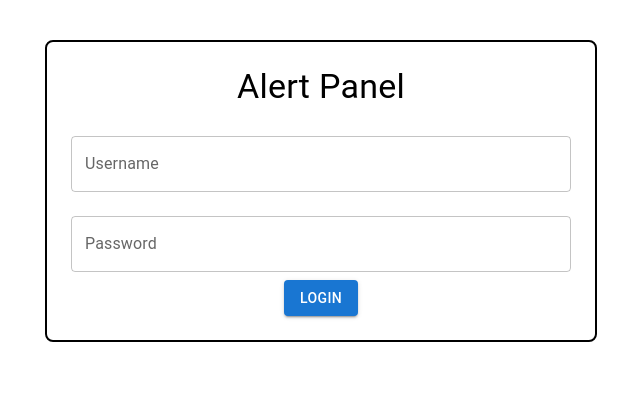
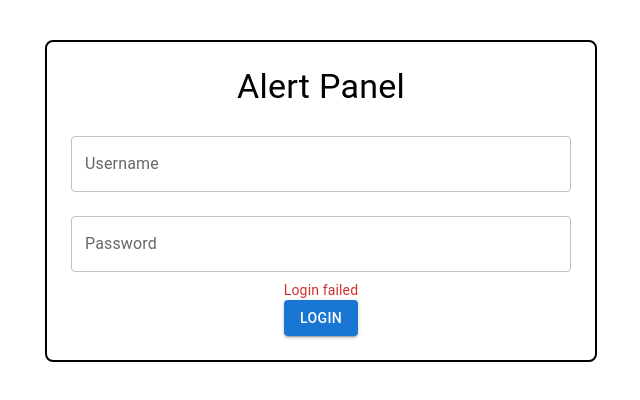
Before and after one commit to rndmzd/remote-alerts, a React app in the folder packages/client/: page / in a window 1280 px wide. Both pictures are taken after a click on the button "LOGIN". Shown: the top 400 px of the page, without its empty margins (319-959 px from the left). Built offline with nearby package versions, Linux system fonts and the light colour scheme; no server answers.

Commit message:
Add message for failed login.

```diff
--- a/packages/client/src/App.tsx
+++ b/packages/client/src/App.tsx
@@ -12,7 +12,7 @@ import { io, Socket } from "socket.io-client";
 import { useAuth, AuthProvider } from "./authContext";
 
 const App: React.FC = () => {
-  const { user, token, login, logout } = useAuth();
+  const { user, token, login, logout, error } = useAuth();
   const [isConnected, setIsConnected] = useState(false);
   const [socket, setSocket] = useState<Socket | null>(null);
   const [username, setUsername] = useState("");
@@ -36,11 +36,7 @@ const App: React.FC = () => {
   };
 
   const handleLogin = async () => {
-    try {
-      await login(username, password);
-    } catch (error) {
-      console.error("Login failed", error);
-    }
+    await login(username, password);
   };
 
   return (
@@ -107,6 +103,11 @@ const App: React.FC = () => {
               fullWidth
               margin="normal"
             />
+            {error && (
+              <Typography color="error" variant="body2">
+                {error}
+              </Typography>
+            )}
             <Button onClick={handleLogin} variant="contained" color="primary">
               Login
             </Button>
--- a/packages/client/src/authContext.tsx
+++ b/packages/client/src/authContext.tsx
@@ -4,6 +4,7 @@ import axios from "axios";
 interface AuthContextType {
   user: string | null;
   token: string | null;
+  error: string | null;
   login: (username: string, password: string) => Promise<void>;
   logout: () => void;
 }
@@ -15,14 +16,20 @@ export const AuthProvider: React.FC<{ children: ReactNode }> = ({
 }) => {
   const [user, setUser] = useState<string | null>(null);
   const [token, setToken] = useState<string | null>(null);
+  const [error, setError] = useState<string | null>(null);
 
   const login = async (username: string, password: string) => {
+    try {
       const response = await axios.post("http://localhost:3000/api/login", {
         username,
         password,
       });
       setUser(username);
       setToken(response.data.token);
+      setError(null); // Clear any previous errors on successful login
+    } catch (err: any) {
+      setError(err.response?.data?.message || "Login failed");
+    }
   };
 
   const logout = () => {
@@ -31,7 +38,7 @@ export const AuthProvider: React.FC<{ children: ReactNode }> = ({
   };
 
   return (
-    <AuthContext.Provider value={{ user, token, login, logout }}>
+    <AuthContext.Provider value={{ user, token, error, login, logout }}>
       {children}
     </AuthContext.Provider>
   );
@@ -40,7 +47,7 @@ export const AuthProvider: React.FC<{ children: ReactNode }> = ({
 export const useAuth = (): AuthContextType => {
   const context = useContext(AuthContext);
   if (context === undefined) {
-    throw new Error("useAuth must be used within an AuthProvider.");
+    throw new Error("useAuth must be used within an AuthProvider");
   }
   return context;
 };
```
Lines whose indentation alone changed are shown as unchanged.
